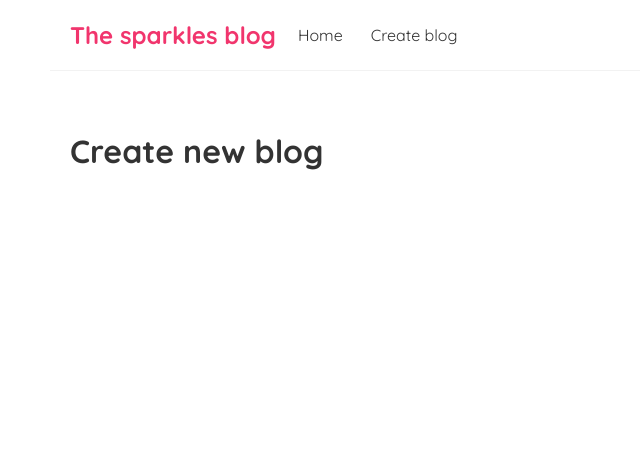
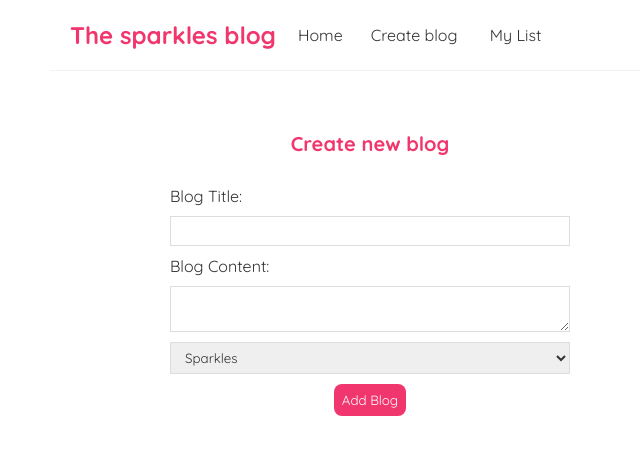
Before and after one commit to sparkle666/bloggy-react, a React (Create React App) app: page /create in a window 1280 px wide. Shown: the top 454 px of the page, without its empty margins (270-910 px from the left). Built offline with nearby package versions, Linux system fonts and the light colour scheme; the HTML template or start-up script is replaced by a standard one.

Commit message:
added a delete functionality

```diff
--- a/data/db.json
+++ b/data/db.json
@@ -17,6 +17,12 @@
       "body": "You watched a video of mine where I explained the no nonsense way to scale your online business to the roof using everyday methods. I hope you saw a lot of progress while using the method I detailed for you. Too bad you never came back fro more because I just discovered some monster platform thatwill help your skyrocket your productivity as an online entrepreneur.",
       "author": "mario",
       "id": 3
+    },
+    {
+      "title": "A new blog",
+      "body": "Some lorem ipsum",
+      "author": "sparkles",
+      "id": 9
     }
   ]
 }
--- a/src/App.js
+++ b/src/App.js
@@ -3,6 +3,7 @@
 import { BrowserRouter as Router, Route, Switch } from 'react-router-dom'
 import Create from './Create';
 import Details from './BlogDetails';
+import Mylists from './Mylist';
 
 function App() {
 
@@ -21,6 +22,9 @@
             <Route path="/blogs/:id">
               <Details />
             </Route>
+            <Route path="/mylist/:id">
+              <Mylists />
+            </Route>
           </Switch>
         </div>
       </div>
--- a/src/BlogDetails.js
+++ b/src/BlogDetails.js
@@ -1,9 +1,19 @@
-import { useParams } from "react-router";
+import { useHistory, useParams } from "react-router";
 import useFetch from "./useFetch";
 
 const Details = () =>{
     const { id } = useParams() // react hook that enables the capturing of url paramaters
     const {data: blog, isPending, err} = useFetch('http://localhost:8000/blogs/' + id)
+    const history = useHistory()
+
+    const handleDelete = () => {
+        fetch("http://localhost:8000/blogs/" + blog.id, {
+            method: "DELETE"
+        }).then(() => {
+            history.push('/')
+        })
+    }
+
     return(
         <div className="blog-details">
             { blog && (
@@ -11,6 +21,7 @@
                     <h1>{blog.title}</h1>
                     <p>{blog.body}</p>
                     <p> Written by: {blog.author}</p>
+                    <button onClick={handleDelete}>Delete</button>
                 </article>
             ) }
             { err  && <div className="err"> { err } </div> }
--- a/src/Create.js
+++ b/src/Create.js
@@ -1,7 +1,42 @@
+import { useState } from "react";
+import { useHistory } from "react-router";
+
 const Create = () => {
+    const [title, setTitle] = useState("")
+    const [body, setBody] = useState("")
+    const [author, setAuthor] = useState("sparkles")
+    const [isPending, setIsPending] = useState(true) // Use this to show a adding button to notify user
+    const history = useHistory() // use this for redirection
+
+    const handleSubmit = (e) => {
+        e.preventDefault()
+        const newBlog = {title, body, author}
+        setIsPending(false)
+        fetch('http://localhost:8000/blogs', {
+            method: "POST",
+            headers: {'Content-Type': "application/json"},
+            body: JSON.stringify(newBlog)
+        }).then((res) => {
+            setIsPending(true)
+            console.log("blog added. ", res.status, newBlog);
+            history.push("/")
+        })
+    }
     return(
         <div className="create">
             <h1>Create new blog</h1>
+            <form onSubmit={handleSubmit}>
+                <label> Blog Title:</label>
+                <input type="text" required value = {title} onChange = {(e) => setTitle(e.target.value) }/>
+                <label> Blog Content:</label>
+                <textarea required value = {body} onChange={(e) => setBody(e.target.value)} ></textarea>
+                <select value = {author} onChange = {(e) => setAuthor(e.target.value)}>
+                    <option value="sparkles">Sparkles</option>
+                    <option value="Luigi">Luigi</option>
+                </select>
+                { !isPending && <button>Adding blog...</button>}
+                { isPending && <button>Add Blog</button>}
+            </form>
         </div>
     )
 }
--- /dev/null
+++ b/src/Mylist.js
@@ -0,0 +1,23 @@
+import { useParams } from "react-router"
+import useFetch from "./useFetch"
+
+const Mylists = () => {
+
+    const {id} = useParams()
+    const {data:blog, isPending, err} = useFetch('http://localhost:8000/blogs/' + id)
+    return (
+        <div className="mylist">
+            <h2>My personal List...</h2>
+            { isPending && <div> Loading... </div>}
+            {blog && (
+                <div className="mylist">
+                    <h3>{blog.title} <span>{blog.id}</span></h3>
+                    <p>{blog.body}</p>
+                </div>
+            )}
+            {err && <div> {err} </div> }
+        </div>
+    )
+}
+
+export default Mylists;
--- a/src/Navbar.js
+++ b/src/Navbar.js
@@ -7,6 +7,7 @@
             <div className="link-list">
                 <Link to="/">Home</Link>
                 <Link to="/create">Create blog</Link>
+                <Link to="/mylist"> My List </Link>
             </div>
         </nav>
     )
--- a/src/index.css
+++ b/src/index.css
@@ -5,6 +5,9 @@
   margin: 0;
   font-family: "Quicksand";
   color: #333;
+}
+a {
+  text-decoration: none;
 }
 .navbar {
   padding: 20px;
@@ -50,3 +53,34 @@
 .blog-preview{
   margin-left: 10px;
 }
+
+.create {
+  max-width: 400px;
+  margin: 0 auto;
+  text-align: center;
+}
+.create label {
+  text-align: left;
+  display: block;
+}
+.create h1 {
+  font-size: 20px;
+  color: #f1356d;
+  margin-bottom: 30px;
+}
+.create input, .create textarea, .create select {
+  width: 100%;
+  padding: 6px 10px;
+  margin: 10px 0;
+  border: 1px solid #ddd;
+  box-sizing: border-box;
+  display: block;
+}
+.create button {
+  background: #f1356d;
+  color: #fff;
+  border: 0;
+  padding: 8px;
+  border-radius: 8px;
+  cursor: pointer;
+}
```
Lines whose indentation alone changed are shown as unchanged.
